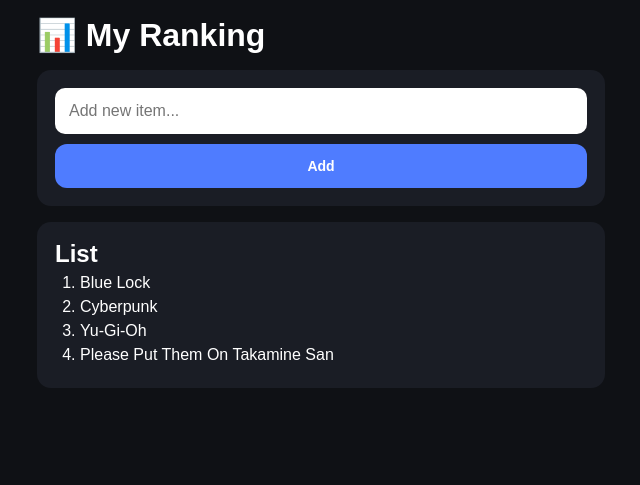
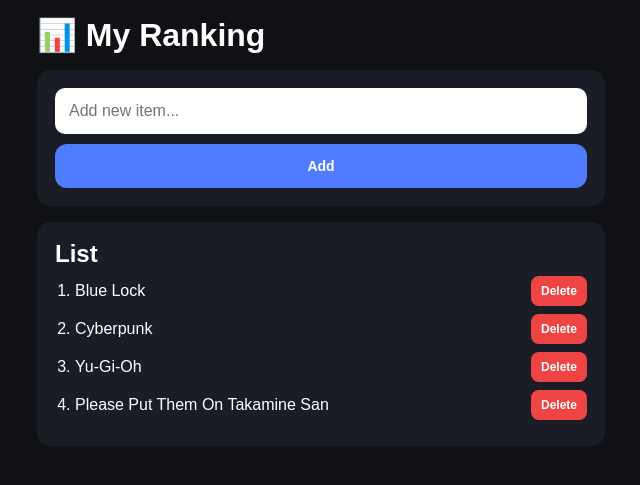
Before and after one commit to MilanCzin/ranking-app, a Flask app: page / in a window 1280 px wide. Shown: the top 485 px of the page, without its empty margins (319-959 px from the left). Run offline with Flask 3, Linux system fonts and the light colour scheme.

Commit message:
add delete feature and UI improvements

```diff
--- a/app.py
+++ b/app.py
@@ -30,7 +30,7 @@ def save():
 
 
 # -------------------------
-# MAIN PAGE
+# HOME
 # -------------------------
 @app.route("/")
 def index():
@@ -38,7 +38,7 @@ def index():
 
 
 # -------------------------
-# START BINARY SEARCH
+# START BINARY SEARCH ADD
 # -------------------------
 @app.route("/start_add", methods=["POST"])
 def start_add():
@@ -90,7 +90,7 @@ def compare():
 
 
 # -------------------------
-# ANSWER
+# ANSWER (binary search step)
 # -------------------------
 @app.route("/answer", methods=["POST"])
 def answer():
@@ -109,7 +109,19 @@ def answer():
 
 
 # -------------------------
-# RUN (IMPORTANT FOR DEPLOY)
+# DELETE ITEM
+# -------------------------
+@app.route("/delete/<path:title>")
+def delete(title):
+    if title in titles:
+        titles.remove(title)
+        save()
+
+    return redirect(url_for("index"))
+
+
+# -------------------------
+# RUN
 # -------------------------
 if __name__ == "__main__":
     port = int(os.environ.get("PORT", 5000))
--- a/static/style.css
+++ b/static/style.css
@@ -17,7 +17,7 @@ body {
     padding: 16px;
 }
 
-/* CARDS */
+/* CARD */
 .card {
     background: #1a1d25;
     padding: 18px;
@@ -25,7 +25,7 @@ body {
     margin: 16px 0;
 }
 
-/* INPUT FIX (NAGYOBB + MOBILBARÁT) */
+/* INPUT */
 input {
     width: 100%;
     padding: 14px;
@@ -49,15 +49,34 @@ button {
     background: #4f7cff;
 }
 
-/* LIST FIX (SORSZÁM NEM LÓG KI) */
+/* LIST */
 ol {
-    padding-left: 20px;   /* EZ volt a gond forrása */
-    margin-left: 5px;
+    padding-left: 20px;
 }
 
 li {
-    margin: 6px 0;
+    margin: 8px 0;
+}
+
+/* ROW */
+.item-row {
+    display: flex;
+    justify-content: space-between;
+    align-items: center;
+    gap: 10px;
+}
+
+.item-text {
     word-break: break-word;
+}
+
+/* DELETE BUTTON */
+.delete {
+    background: #ef4444;
+    padding: 8px 10px;
+    font-size: 12px;
+    border-radius: 8px;
+    width: auto;
 }
 
 /* COMPARE */
@@ -120,8 +139,4 @@ li {
     .buttons {
         flex-direction: column;
     }
-
-    .title {
-        font-size: 18px;
-    }
 }
--- a/templates/index.html
+++ b/templates/index.html
@@ -3,7 +3,6 @@
 <head>
     <title>Ranking App</title>
     <meta name="viewport" content="width=device-width, initial-scale=1.0">
-
     <link rel="stylesheet" href="{{ url_for('static', filename='style.css') }}">
 </head>
 <body>
@@ -22,7 +21,15 @@
 
         <ol>
             {% for title in titles %}
-                <li>{{ title }}</li>
+            <li>
+                <div class="item-row">
+                    <span class="item-text">{{ title }}</span>
+
+                    <a href="/delete/{{ title }}">
+                        <button class="delete">Delete</button>
+                    </a>
+                </div>
+            </li>
             {% endfor %}
         </ol>
     </div>
```
